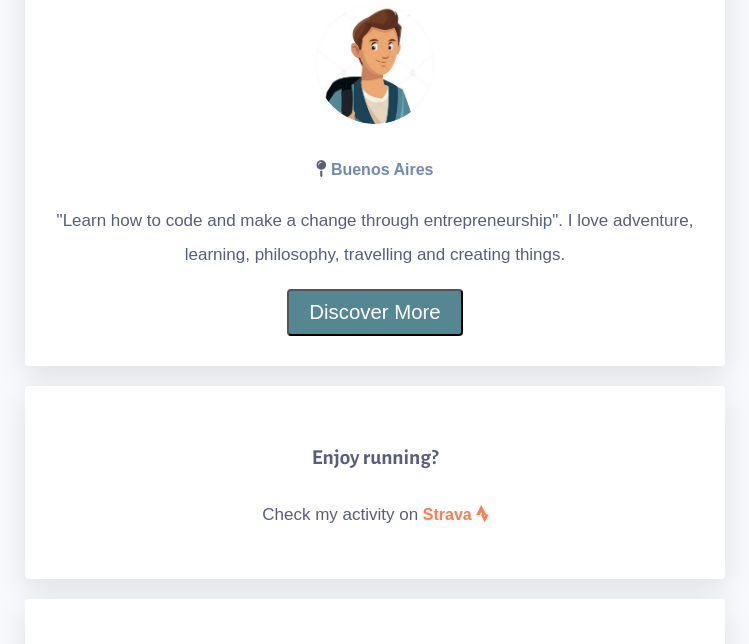
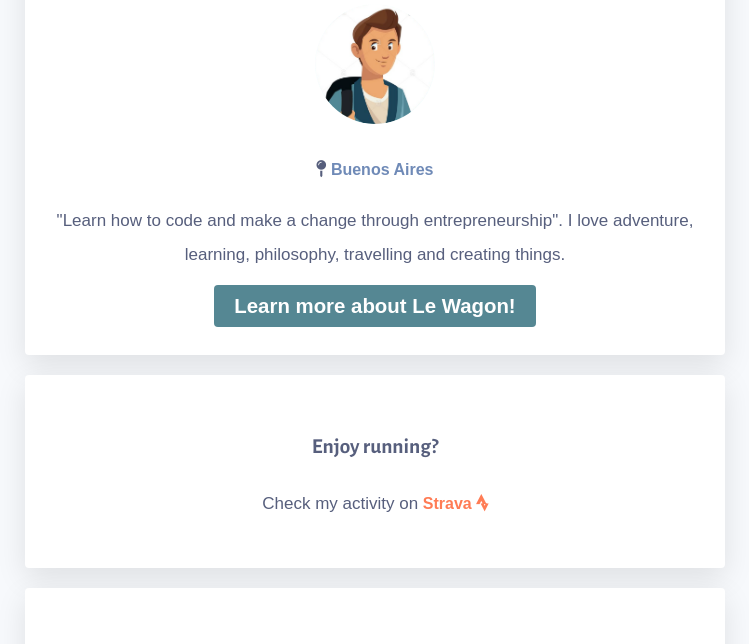
Before and after one commit to thomasvanholder/profile, a plain HTML site: page index.html in a window 1280 px wide. Shown: the part 132-776 px from the top of the page, without its empty margins (265-1014 px from the left). Drawn offline with nearby package versions, Linux system fonts and the light colour scheme; a web font is replaced by a local one.

Commit message:
refactor website - button

```diff
--- a/index.html
+++ b/index.html
@@ -33,8 +33,7 @@
       </p>
 
       "Learn how to code and make a change through entrepreneurship". I love adventure, learning, philosophy, travelling and creating things.</p>
-
-      <button class = "btn-purple">Discover More</button>
+      <a href="https://www.lewagon.com/buenos-aires" class="btn-purple">Learn more about Le Wagon!</a>
     </div>
 
     <div class="card">
```
